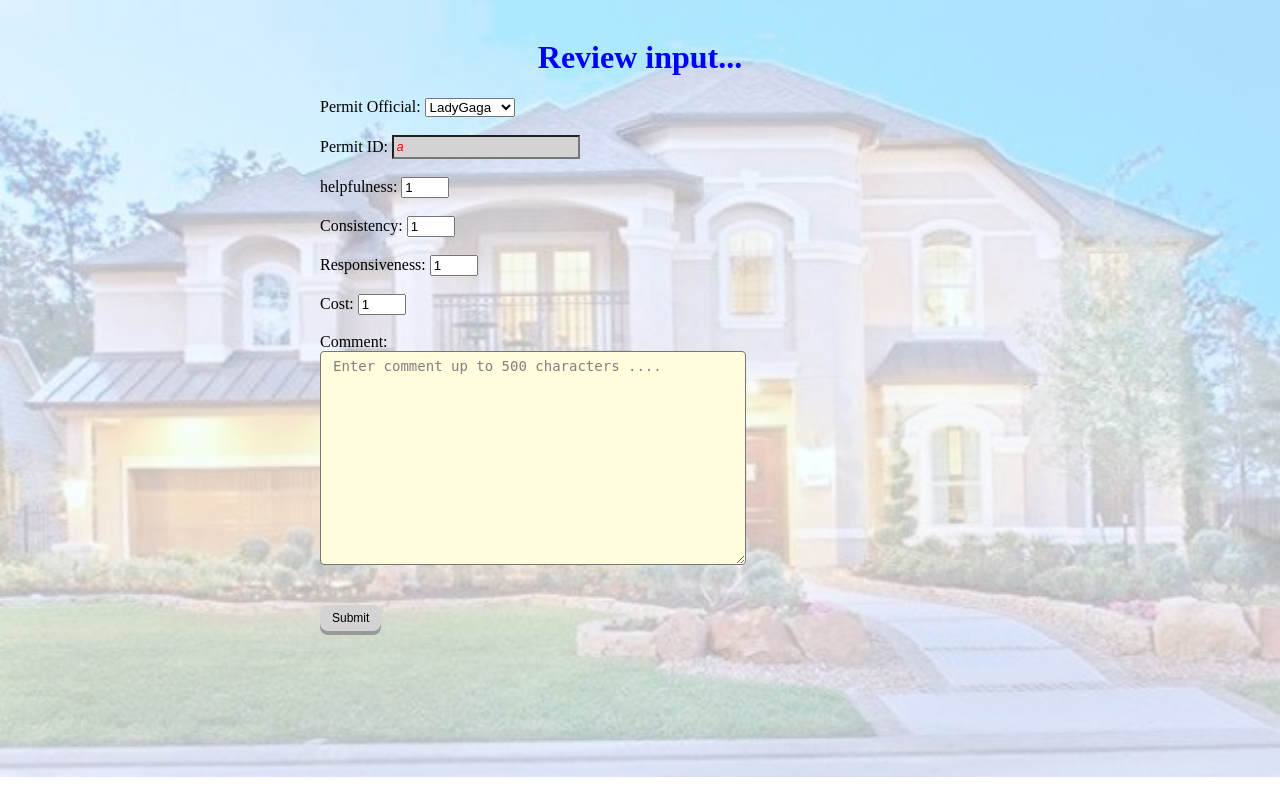
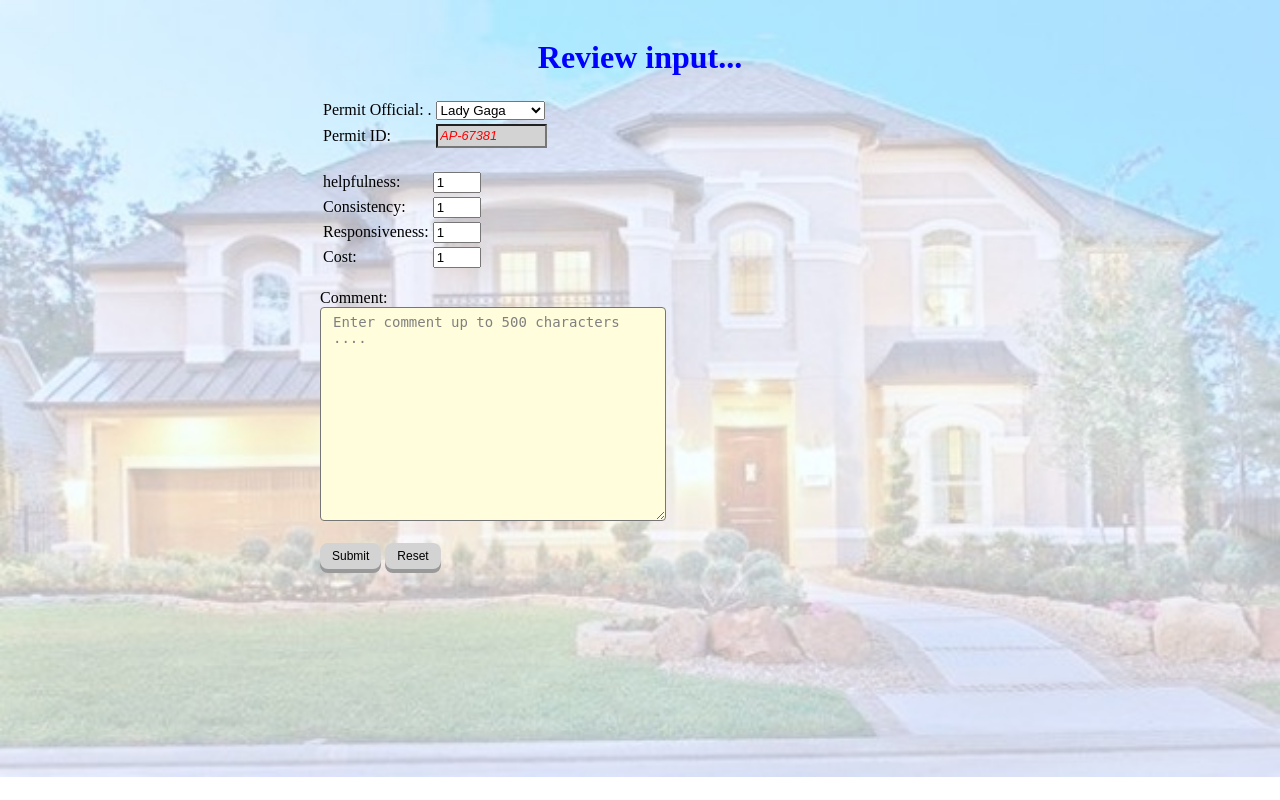
Before and after one commit to patnicolas/RatePermitOfficial, a FastAPI app: page /reviewinput in a window 1280 px wide. Run offline with FastAPI, Linux system fonts and the light colour scheme; parts of the project's set-up code (start-up, migrations or seed data) failed here and were passed over.

Commit message:
Reformatted HTML tables for query results

```diff
--- a/templates/index.html
+++ b/templates/index.html
@@ -8,10 +8,11 @@
 </head>
 <body>
 <h1>Administrative Dashboard</h1>
-<h2>Database queries</h2>
+<h2>Data</h2>
 <button class="button1" onclick="location.href='/permitofficials'">List Building Permit Officials</button>
 <button class="button1" onclick="location.href='/users'">List Users</button>
 <button class="button1" onclick="location.href='/reviews'">List Reviews</button>
+<button class="button1" onclick="location.href='/statistics'">Statistics</button>
 <br>
 <br>
 <h2>Review input test</h2>
--- a/templates/permitofficials.html
+++ b/templates/permitofficials.html
@@ -7,7 +7,7 @@
     <title>Building Permit Feedback</title>
 </head>
 <body>
-<h1>Building Permit Officials List</h1>
+<h1>Admin Dashboard - Building Permit Officials</h1>
 <br>
 <center>
 <table border="3" style="font-size: 16px; color:grey; background-color: white;">
--- a/templates/reviewinput.html
+++ b/templates/reviewinput.html
@@ -12,26 +12,46 @@
 
 
 <form action='/postreview' method="post" enctype="application/x-www-form-urlencoded">
-    <label for="permitofficial_id">Permit Official:</label>
-    <select id="permitofficial_id" name="permitOfficials">
-        <option value ='Lady Gaga'>LadyGaga</option>
-        <option value ='Simone Bile'>SimoneBile</option>
-        <option value ='Noah Lyle'>SimoneBile</option>
-    </select><br><br>
-    <label for="permit_id">Permit ID:</label>
-    <input id="permit_id" type="text" name="permit" style="color:red; width:14em; text-align:left;font-size: 0.8em;background-color:lightgrey;padding: 0.2em 0.2em;font-style: italic;" value="a" /><br><br>
-    <label for="helpfulness_id">helpfulness:</label>
-    <input id="helpfulness_id" type="number" name="helpfulness" min="1" max="5" step="1" value="1"><br><br>
-    <label for="consistency_id">Consistency:</label>
-    <input id="consistency_id" type="number" name="consistency" min="1" max="5" step="1" value="1"><br><br>
-    <label for="responsiveness_id">Responsiveness:</label>
-    <input id="responsiveness_id" type="number" name="responsiveness" min="1" max="5" step="1" value="1"><br><br>
-    <label for="cost_id">Cost:</label>
-    <input id="cost_id" type="number" name="cost" min="1" max="5" step="1" value="1"><br><br>
+    <table>
+        <tr>
+            <td><label for="permitofficial_id">Permit Official: .</label></td>
+            <td><select id="permitofficial_id" name="permitOfficials">
+                <option value ='LadyGaga'>Lady Gaga</option>
+                <option value ='SimoneBile'>Simone Bile</option>
+                <option value ='RolandGarros'>Roland Garros</option>
+                <option value ='PeterPan'>Peter Pan</option>
+            </select></td>
+        </tr>
+        <tr>
+            <td><label for="permit_id">Permit ID:</label></td>
+            <td><input id="permit_id" type="text" name="permit" style="color:red; width:8em; text-align:left;font-size: 0.8em;background-color:lightgrey;padding: 0.2em 0.2em;font-style: italic;" value="AP-67381" /></td>
+        </tr>
+    </table>
+    <br>
+    <table>
+         <tr>
+            <td><label for="helpfulness_id">helpfulness:</label></td>
+            <td><input id="helpfulness_id" type="number" name="helpfulness" min="1" max="5" step="1" value="1"></td>
+         </tr>
+         <tr>
+            <td><label for="consistency_id">Consistency:</label></td>
+            <td><input id="consistency_id" type="number" name="consistency" min="1" max="5" step="1" value="1"></td>
+         </tr>
+         <tr>
+            <td><label for="responsiveness_id">Responsiveness:</label></td>
+            <td><input id="responsiveness_id" type="number" name="responsiveness" min="1" max="5" step="1" value="1"></td>
+         </tr>
+         <tr>
+            <td><label for="cost_id">Cost:</label></td>
+            <td><input id="cost_id" type="number" name="cost" min="1" max="5" step="1" value="1"></td>
+         </tr>
+    </table>
+    <br>
     <label for="comment_id">Comment:</label><br>
-    <textarea id="comment_id" name="comment" style="background-color:#fffddb;color:grey;font-size:14px;height:200px;width:400px;border-radius: 4px; padding: 6px 12px;margin: auto;">Enter comment up to 500 characters ....</textarea><br>
-    <br><br>
+    <textarea id="comment_id" name="comment" style="background-color:#fffddb;color:grey;font-size:14px;height:200px;width:320px;border-radius: 4px; padding: 6px 12px;margin: auto;">Enter comment up to 500 characters ....</textarea><br>
+    <br>
     <input class="button1" type="submit" value="Submit">
+    <input class="button1" type="button" value="Reset">
 </form>
 
 
--- a/templates/reviews.html
+++ b/templates/reviews.html
@@ -7,7 +7,7 @@
     <title>Users List</title>
 </head>
 <body>
-    <h1>Reviews List</h1>
+    <h1>Admin Dashboard - Reviews</h1>
     <br><center>
 <table border="3" style="font-size: 16px; color:grey; background-color: white;">
   <tr>
--- a/templates/users.html
+++ b/templates/users.html
@@ -7,7 +7,7 @@
     <title>Users List</title>
 </head>
 <body>
-   <h1>List of users:</h1>
+   <h1>Admin Dashboard - Users</h1>
     <br>
    <center>
 <table border="3" style="font-size: 16px; color:grey; background-color: white;">
```
Also changed, not shown: README.md.
